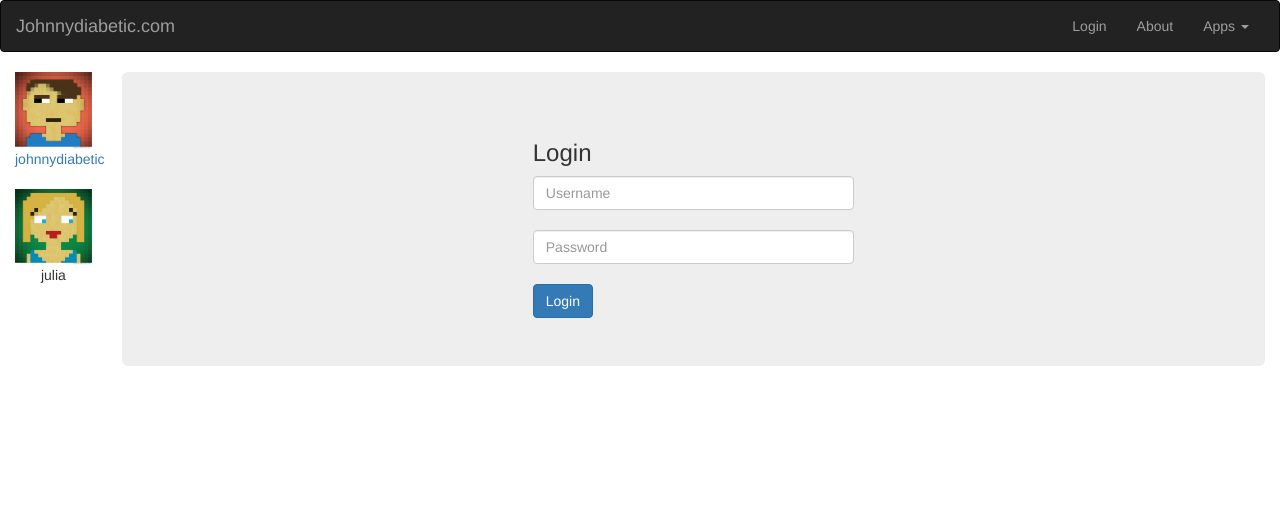
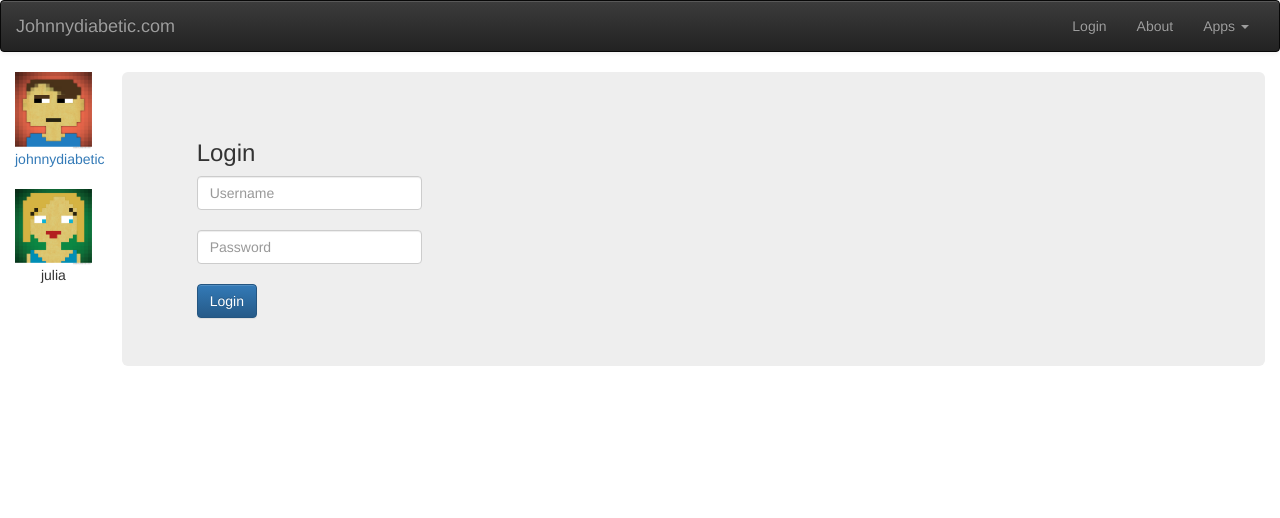
Before and after one commit to jd1123/johnnydiabetic, a Django app: template templates/login.html in a window 1280 px wide. Shown: the top 518 px of the page. Run offline with Django 3.2, Linux system fonts and the light colour scheme; the template is opened without the code that fills it, so the values that code supplies are empty; some libraries are stand-ins or nearby versions.

Commit message:
More formatting changes

```diff
--- a/templates/base.html
+++ b/templates/base.html
@@ -2,11 +2,12 @@
 <!DOCTYPE html>
 <html>
 	<head>
-		<link href="//maxcdn.bootstrapcdn.com/bootstrap/3.2.0/css/bootstrap.min.css" rel="stylesheet">
+		<link href="http://maxcdn.bootstrapcdn.com/bootstrap/3.2.0/css/bootstrap.min.css" rel="stylesheet">
+		<link rel="stylesheet" href="http://maxcdn.bootstrapcdn.com/bootstrap/3.2.0/css/bootstrap-theme.min.css">
 		<link href="{% static 'css/footer.css' %}" rel="stylesheet">
     	{% block head_block %}
     	{% endblock %}
-    	<title>johnnydiabetic.com | {% block title %}This should be replaced!{% endblock %}</title>
+    	<title>johnnydiabetic.com | {% block title %}Welcome{% endblock %}</title>
 	</head>
 	<body>
 		<nav class="navbar navbar-default navbar-inverse" role="navigation">
--- a/templates/login.html
+++ b/templates/login.html
@@ -2,14 +2,13 @@
 {% block title %}Login{% endblock %}
 {% block body_block %}
 	<div class="jumbotron">
+	<div class="container">
 		{% if user.is_authenticated %}
 		Welcome back {{ user }}!<br />
 		<a href="{% url 'basefunctions.views.user_logout' %}">Logout</a>
 		{% else %}
 		<div class="row">
-			<div class="col-md-4">
-			</div>
-			<div class="col-md-4">
+			<div class="col-md-3">
 			<h3>Login</h3>
 			<form id="login_form" method="post" action="/login/">
 				{% csrf_token %}
@@ -20,12 +19,10 @@
 				<input class="hidden" name="next" value = "{{ next }}" />
 				<input class="btn btn-primary" type="submit" value="Login" />
 			</form>
+		</div>
 		{%endif%}
-			</div>
-			<div class="col-md-4">
-			</div>
+		</div>
 	</div>
-
 	</div>
 
 {% endblock %}
--- a/templates/wedding/gallery.html
+++ b/templates/wedding/gallery.html
@@ -1,7 +1,6 @@
 {% extends 'base.html' %}
 {% load static %}
 {% load custom_tags %}
-
 {% block head_block %}
 	<link href="{% static 'css/gallery.css' %}" rel="stylesheet">
 	<link rel="stylesheet" href="{% static 'css/jquery.fancybox.css' %}" type="text/css" media="screen" />
@@ -30,7 +29,7 @@
 			<ul class="thumbnails">
 			{% for p in pics %}
 			<div class="col-xs-6 col-md-3">
-				<a class="thumbnail" style="height: 200px; width: 200px; display: block;" id="single_image" href="{% file_url p.pic_name %}">
+				<a class="thumbnail" style="height: 200px; width: 220px; display: block;" id="single_image" href="{% file_url p.pic_name %}">
 					{% secure_tn p.pic_name %}
 				</a>
 			</div>
```
Also changed, not shown: basefunctions/views.py (+10 -1 lines), templates/about.html (+4 -3 lines), templates/index.html (+6 -2 lines).
